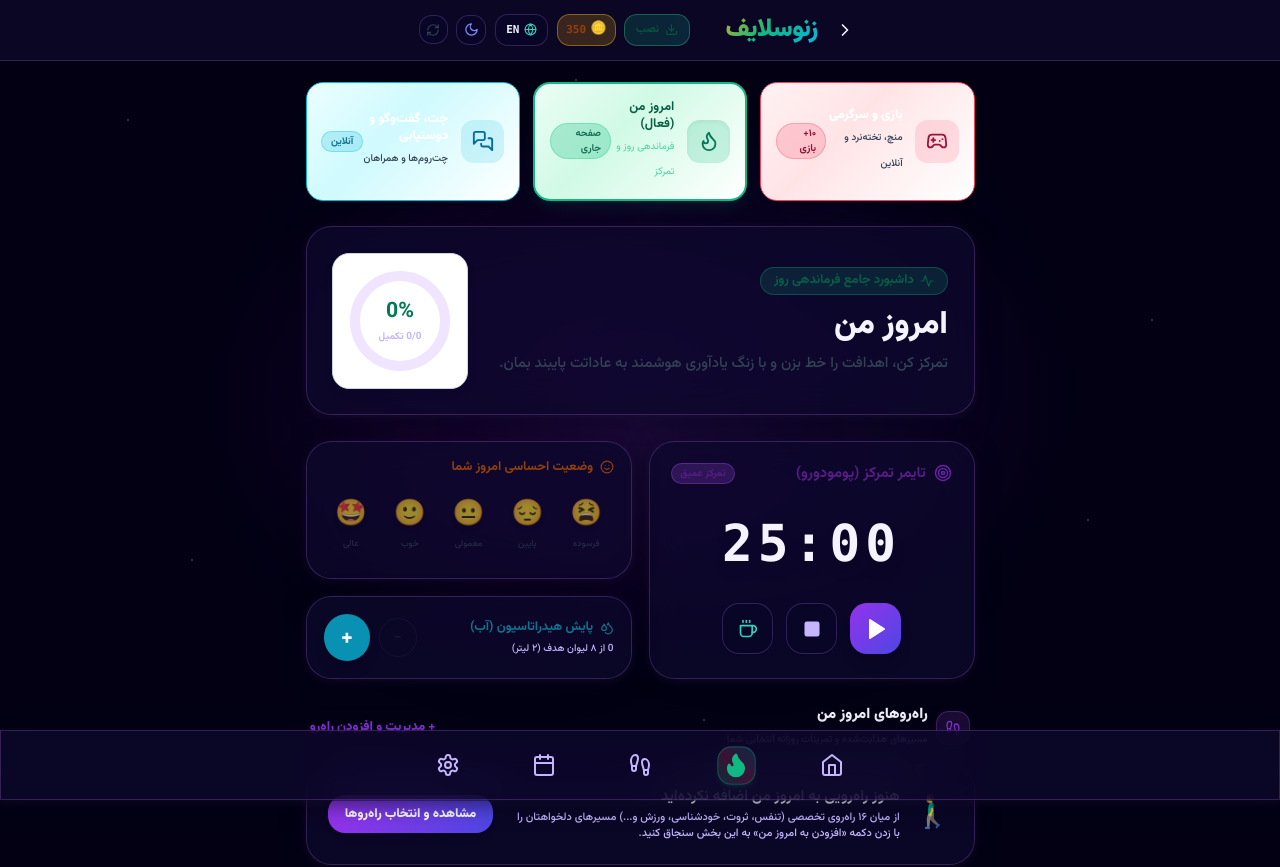
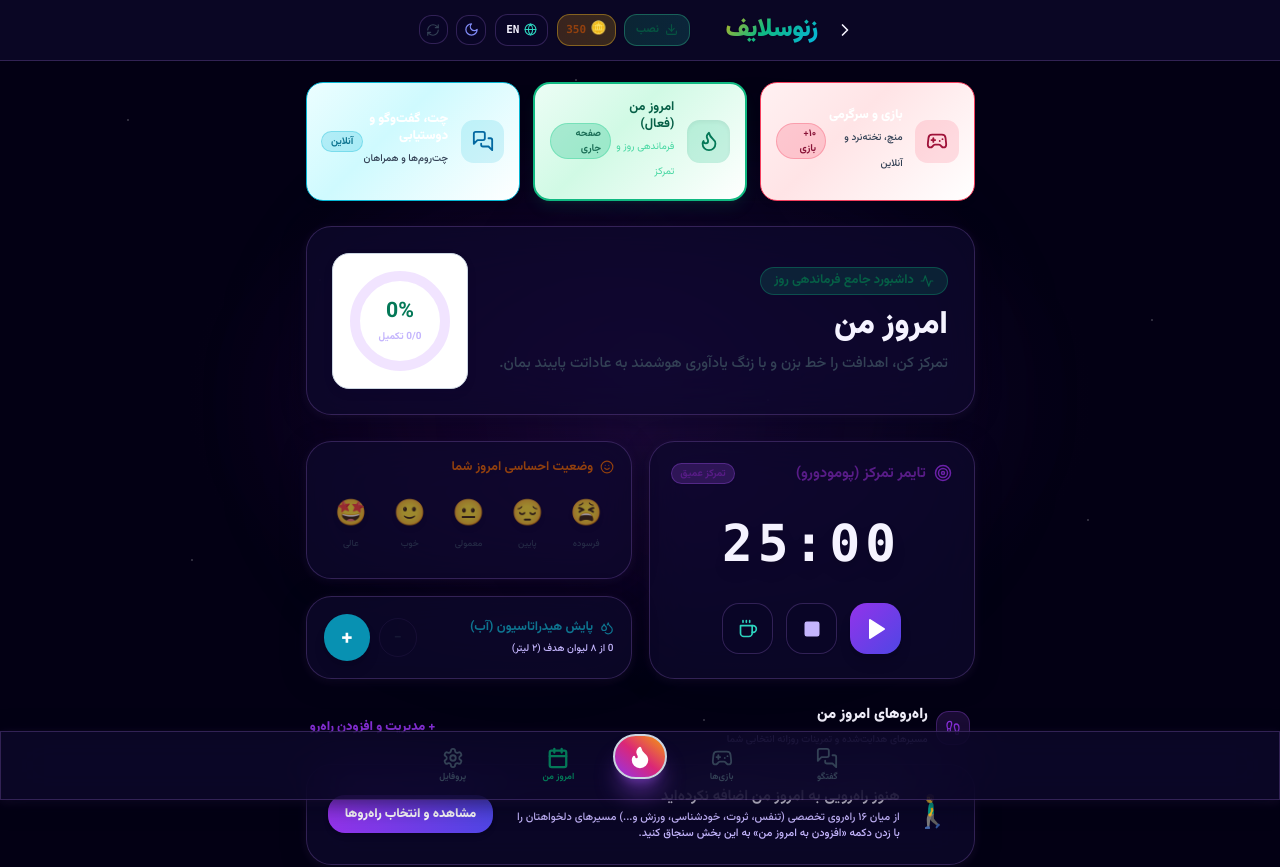
Before and after one commit to moe485069-hue/zenoslife, a React (Vite) app: page /#/my-day in a window 1280 px wide. Shown: the top 867 px of the page. Built offline with nearby package versions, Linux system fonts and the light colour scheme; a web font is replaced by a local one.

Commit message:
feat(bot): complete MeChat-style dating onboarding, gender/city filters, in-bot anonymous chat, games arcade, and streamlined 3-pillar navigation

```diff
--- a/public/version.json
+++ b/public/version.json
@@ -1,4 +1,4 @@
 {
-  "version": "1788121579783",
-  "buildTime": "2026-08-30T20:26:19.783Z"
+  "version": "1788122223257",
+  "buildTime": "2026-08-30T20:37:03.257Z"
 }
--- a/src/components/layout/BottomNav.jsx
+++ b/src/components/layout/BottomNav.jsx
@@ -34,107 +34,105 @@ export default function BottomNav() {
         style={{ background: 'var(--bg-card)' }}
       >
         <div className="max-w-md mx-auto flex items-center justify-between gap-1">
-          {/* 1. Home */}
+          {/* 1. Chat & Community */}
+          <NavLink
+            to="/chat"
+            onClick={handleNavClick}
+            className={({ isActive }) =>
+              clsx(
+                'flex flex-col items-center justify-center py-1.5 px-2 rounded-2xl transition-all flex-1',
+                isActive
+                  ? 'text-pink-400 font-black'
+                  : 'text-slate-400 hover:text-slate-200'
+              )
+            }
+            title={isRtl ? 'گفتگو و چت‌روم' : 'Chat & Community'}
+          >
+            {({ isActive }) => (
+              <>
+                <MessagesSquare size={22} strokeWidth={isActive ? 2.5 : 2} />
+                <span className="text-[9px] mt-0.5 font-bold">گفتگو</span>
+              </>
+            )}
+          </NavLink>
+
+          {/* 2. Games & Arcade */}
+          <NavLink
+            to="/games"
+            onClick={handleNavClick}
+            className={({ isActive }) =>
+              clsx(
+                'flex flex-col items-center justify-center py-1.5 px-2 rounded-2xl transition-all flex-1',
+                isActive
+                  ? 'text-amber-400 font-black'
+                  : 'text-slate-400 hover:text-slate-200'
+              )
+            }
+            title={isRtl ? 'بازی‌ها و آرکید' : 'Games & Arcade'}
+          >
+            {({ isActive }) => (
+              <>
+                <Gamepad2 size={22} strokeWidth={isActive ? 2.5 : 2} />
+                <span className="text-[9px] mt-0.5 font-bold">بازی‌ها</span>
+              </>
+            )}
+          </NavLink>
+
+          {/* 3. Center Zen Universe (زنوسلایف) */}
           <NavLink
             to="/"
             onClick={handleNavClick}
             className={({ isActive }) =>
               clsx(
-                'flex flex-col items-center justify-center py-2 px-2.5 rounded-2xl transition-all flex-1',
-                isActive
-                  ? 'text-[var(--text-primary)] font-bold'
-                  : 'text-[var(--text-secondary)] hover:text-[var(--text-primary)]'
+                'flex flex-col items-center justify-center -mt-4 py-2 px-3 rounded-full transition-all bg-gradient-to-tr from-purple-600 via-pink-600 to-amber-500 text-white shadow-xl shadow-purple-500/40 border-2 border-white/20 active:scale-95',
+                isActive ? 'scale-110 ring-4 ring-purple-400/40' : 'hover:scale-105'
               )
             }
-            title={isRtl ? 'خانه' : 'Home'}
+            title={isRtl ? 'فضای جامع زنوسلایف' : 'ZenOsLife Universe'}
+          >
+            <Flame size={24} strokeWidth={2.5} fill="currentColor" />
+          </NavLink>
+
+          {/* 4. My Day (امروز من) */}
+          <NavLink
+            to="/my-day"
+            onClick={handleNavClick}
+            className={({ isActive }) =>
+              clsx(
+                'flex flex-col items-center justify-center py-1.5 px-2 rounded-2xl transition-all flex-1',
+                isActive
+                  ? 'text-emerald-400 font-black'
+                  : 'text-slate-400 hover:text-slate-200'
+              )
+            }
+            title={isRtl ? 'امروز من' : 'My Day'}
           >
             {({ isActive }) => (
               <>
-                <Home size={24} strokeWidth={isActive ? 2.5 : 2} fill={isActive ? 'currentColor' : 'none'} />
+                <Calendar size={22} strokeWidth={isActive ? 2.5 : 2} />
+                <span className="text-[9px] mt-0.5 font-bold">امروز من</span>
               </>
             )}
           </NavLink>
 
-          {/* 2. Middle Hub (My Day / Games / Chat) */}
-          <button
-            onClick={handleHubClick}
-            className={clsx(
-              'flex flex-col items-center justify-center py-2 px-2.5 rounded-2xl transition-all flex-1 relative',
-              isHubActive
-                ? 'text-[var(--text-primary)] font-bold'
-                : 'text-[var(--text-secondary)] hover:text-[var(--text-primary)]'
-            )}
-            title={isRtl ? 'هاب امروز، بازی و چت' : 'My Day & Games Hub'}
-          >
-            <div className={clsx(
-              "p-1 rounded-xl transition-all duration-300",
-              isHubActive
-                ? "scale-110 bg-gradient-to-tr from-emerald-500/20 via-rose-500/20 to-cyan-500/20 text-emerald-500 border border-emerald-500/30 shadow-md shadow-emerald-500/10"
-                : "hover:scale-105"
-            )}>
-              <Flame size={24} strokeWidth={isHubActive ? 2.5 : 2} fill={isHubActive ? 'currentColor' : 'none'} />
-            </div>
-          </button>
-
-        {/* 3. Stroll */}
-        <NavLink
-          to="/stroll"
-          onClick={handleNavClick}
-          className={({ isActive }) =>
-            clsx(
-              'flex flex-col items-center justify-center py-2 px-2.5 rounded-2xl transition-all flex-1',
-              isActive
-                ? 'text-[var(--text-primary)] font-bold'
-                : 'text-[var(--text-secondary)] hover:text-[var(--text-primary)]'
-            )
-          }
-          title={isRtl ? 'قدم زدن' : 'Stroll'}
-        >
-          {({ isActive }) => (
-            <>
-              <Footprints size={24} strokeWidth={isActive ? 2.5 : 2} fill={isActive ? 'currentColor' : 'none'} />
-            </>
-          )}
-        </NavLink>
-
-        {/* 4. Calendar */}
-        <NavLink
-          to="/calendar"
-          onClick={handleNavClick}
-          className={({ isActive }) =>
-            clsx(
-              'flex flex-col items-center justify-center py-2 px-2.5 rounded-2xl transition-all flex-1',
-              isActive
-                ? 'text-[var(--text-primary)] font-bold'
-                : 'text-[var(--text-secondary)] hover:text-[var(--text-primary)]'
-            )
-          }
-          title={isRtl ? 'تقویم' : 'Calendar'}
-        >
-          {({ isActive }) => (
-            <>
-              <Calendar size={24} strokeWidth={isActive ? 2.5 : 2} fill={isActive ? 'currentColor' : 'none'} />
-            </>
-          )}
-        </NavLink>
-
-        {/* 5. Settings */}
+          {/* 5. Profile & Settings */}
           <NavLink
             to="/settings"
             onClick={handleNavClick}
             className={({ isActive }) =>
               clsx(
-              'flex flex-col items-center justify-center py-2 px-2.5 rounded-2xl transition-all flex-1',
+                'flex flex-col items-center justify-center py-1.5 px-2 rounded-2xl transition-all flex-1',
                 isActive
-                ? 'text-[var(--text-primary)] font-bold'
-                : 'text-[var(--text-secondary)] hover:text-[var(--text-primary)]'
+                  ? 'text-cyan-400 font-black'
+                  : 'text-slate-400 hover:text-slate-200'
               )
             }
-          title={isRtl ? 'تنظیمات' : 'Settings'}
+            title={isRtl ? 'پروفایل و سکه‌ها' : 'Profile & Wallet'}
           >
             {({ isActive }) => (
               <>
-              <Settings size={24} strokeWidth={isActive ? 2.5 : 2} />
+                <Settings size={22} strokeWidth={isActive ? 2.5 : 2} />
+                <span className="text-[9px] mt-0.5 font-bold">پروفایل</span>
               </>
             )}
           </NavLink>
```
Also changed, not shown: 1 other file (tests, documents, lock files or other folders). Lines whose indentation alone changed are shown as unchanged.
